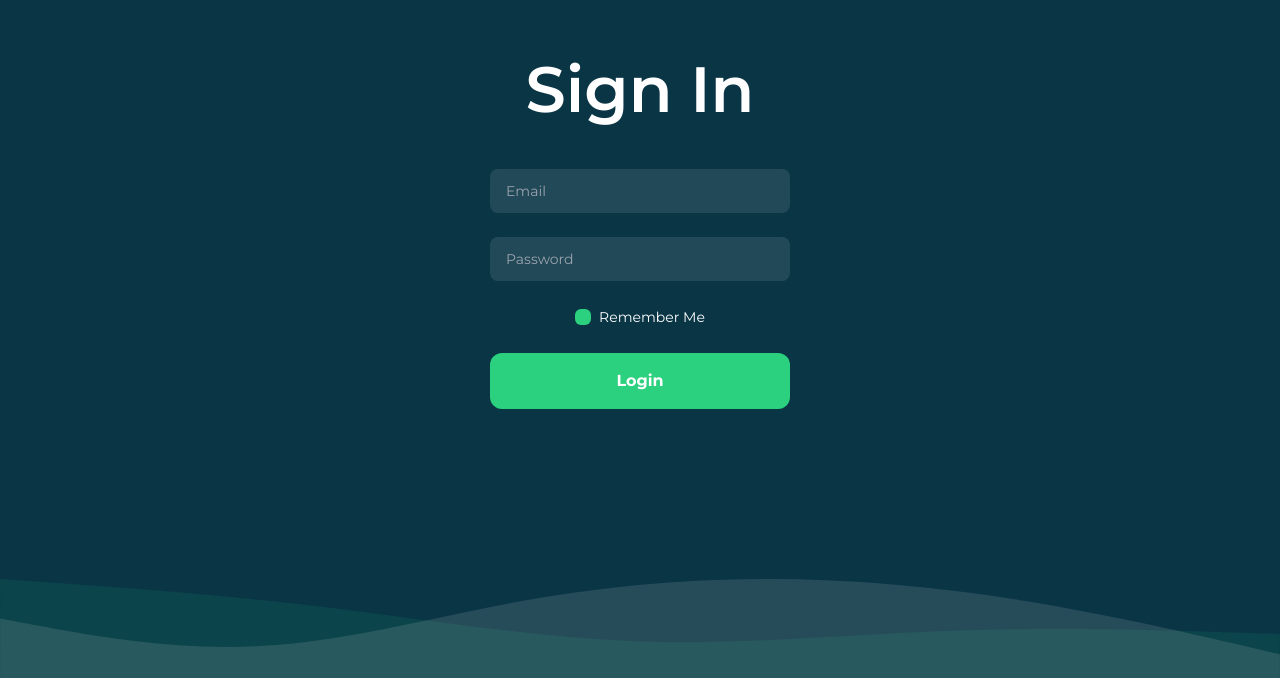
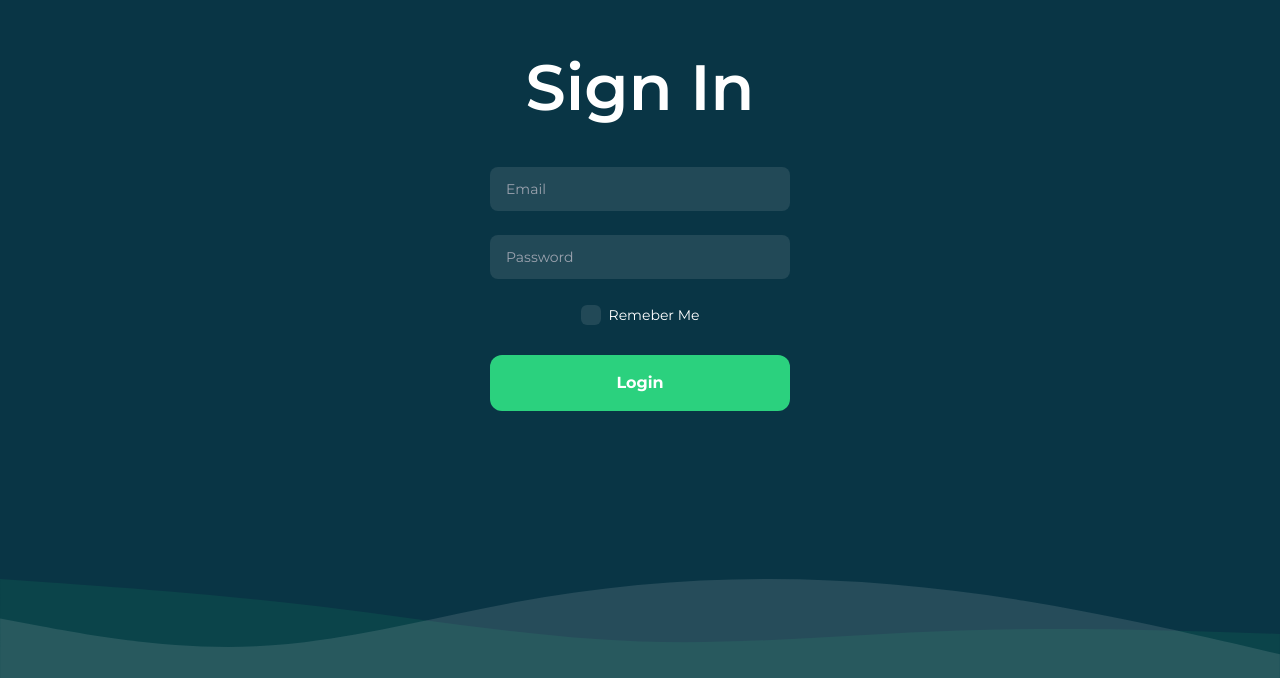
Before and after one commit to arpit-evo/moviedb-frontend, a React (Vite) app: page / in a window 1280 px wide. Shown: the part 122-800 px from the top of the page. Built offline with nearby package versions, Linux system fonts and the light colour scheme; no server answers.

Commit message:
feat: add custom checkbox

```diff
--- a/src/index.css
+++ b/src/index.css
@@ -28,11 +28,3 @@ body {
 .card-bg:hover {
   background-color: rgba(8, 41, 53, 0.55);
 }
-
-.custom-checkbox {
-  @apply appearance-none h-4 w-4 rounded-md primary;
-}
-
-.custom-checkbox:checked {
-  @apply appearance-auto bg-green-500;
-}
--- a/src/pages/SignInPage.jsx
+++ b/src/pages/SignInPage.jsx
@@ -1,15 +1,15 @@
-import axios from "axios";
+import Cookies from "js-cookie";
 import React, { useState } from "react";
+import { useForm } from "react-hook-form";
 import { useNavigate } from "react-router-dom";
-import { useForm } from "react-hook-form";
-import Cookies from "js-cookie";
+import axiosInstance from "../apis/axiosInstance";
 import {
   ACCESS_TOKEN_EXPIRE_TIME,
   REFRESH_TOKEN_EXPIRE_TIME_LONG,
   REFRESH_TOKEN_EXPIRE_TIME_SHORT,
 } from "../globalVar";
 
-const SignInPage = () => {
+const SignInPage = ({ refreshAuth }) => {
   const [email, setEmail] = useState("");
   const [password, setPassword] = useState("");
   const [rememberMe, setRememberMe] = useState(false);
@@ -25,8 +25,8 @@ const SignInPage = () => {
   const onSubmit = async () => {
     setIsLoading(true);
     try {
-      const response = await axios.post(
-        `${import.meta.env.VITE_BASE_URL}/api/user/login`,
+      const response = await axiosInstance.post(
+        "/api/user/login",
         {
           email: email,
           password: password,
@@ -47,6 +47,7 @@ const SignInPage = () => {
           : REFRESH_TOKEN_EXPIRE_TIME_SHORT,
       });
 
+      refreshAuth();
       navigate("/movie-list");
     } catch (error) {
       console.log(error);
@@ -111,17 +112,35 @@ const SignInPage = () => {
             </p>
           )}
         </div>
-        <div className="flex w-fit gap-2 items-center mx-auto mb-6">
+        {/* checkbox */}
+        <label className="flex w-fit items-center text-center cursor-pointer mx-auto gap-2 text-bs mb-7">
+          <div className="relative h-5">
             <input
               type="checkbox"
-            className="custom-checkbox"
-            name="rememberMe"
-            onClick={() => {
+              className={`appearance-none w-5 h-5 rounded-md cursor-pointer ${
+                rememberMe ? "primary" : "input-bg"
+              }`}
+              checked={rememberMe}
+              onChange={() => {
                 setRememberMe(!rememberMe);
               }}
             />
-          <p className="text-bs">Remember Me</p>
+            <svg
+              className={`absolute w-4 h-4 text-white top-[3px] ${
+                rememberMe ? "visible" : "invisible"
+              }`}
+              fill="currentColor"
+              viewBox="0 0 20 20"
+            >
+              <path
+                fillRule="evenodd"
+                d="M19.707,2.293c0.391,0.391,0.391,1.023,0,1.414l-10,10c-0.391,0.391-1.023,0.391-1.414,0l-5-5c-0.391-0.391-0.391-1.023,0-1.414s1.023-0.391,1.414,0L9,11.586L18.293,2.293C18.684,1.902,19.316,1.902,19.707,2.293z"
+                clipRule="evenodd"
+              />
+            </svg>
           </div>
+          Remeber Me
+        </label>
         {errorMesssage && <div className="text-red-500">{errorMesssage}</div>}
         <button
           className="text-br primary w-full h-14 rounded-xl"
```
Lines whose indentation alone changed are shown as unchanged.
